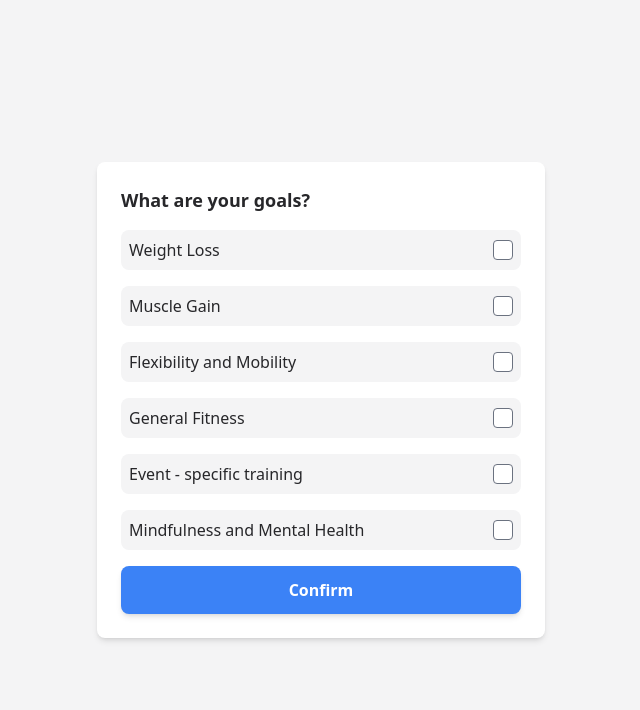
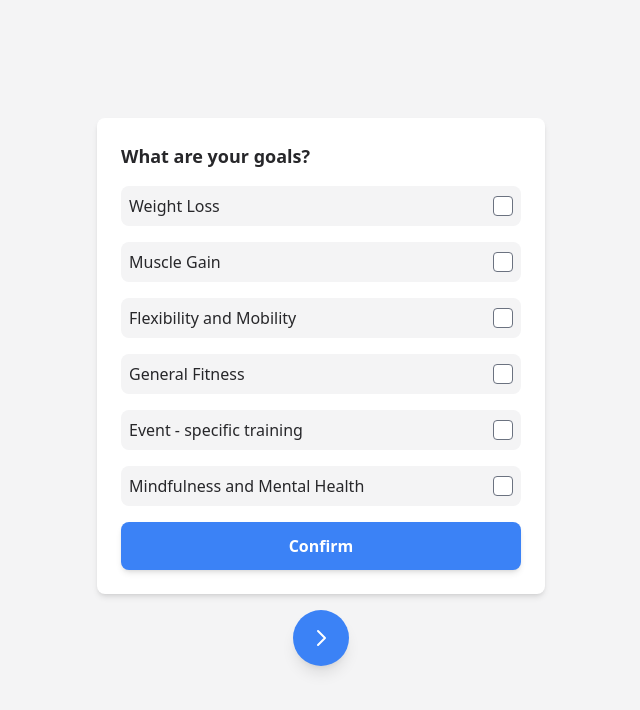
Before and after one commit to mohanraj0410/tailwindcss-Project, a plain HTML site: page goals.html in a window 1280 px wide. Shown: the whole page, without its empty margins (319-959 px from the left). Drawn offline with nearby package versions, Linux system fonts and the light colour scheme.

Commit message:
second commit

```diff
--- a/goals.html
+++ b/goals.html
@@ -6,7 +6,6 @@
     <title>Document</title>
     <script src="https://cdn.tailwindcss.com?plugins=forms,typography,aspect-ratio,line-clamp"></script>
   </head>
-  <body>
     <body
       class="bg-zinc-100 min-h-screen flex flex-col items-center justify-center p-4"
     >
@@ -89,6 +88,27 @@
           </button>
         </form>
       </div>
+      <div class="p-4 flex justify-end">
+        <div></div>
+        <a href="page3.html">
+          <button class="text-white bg-blue-500 p-4 rounded-full shadow-lg">
+            <svg
+              xmlns="http://www.w3.org/2000/svg"
+              class="h-6 w-6"
+              fill="none"
+              viewBox="0 0 24 24"
+              stroke="currentColor"
+            >
+              <path
+                stroke-linecap="round"
+                stroke-linejoin="round"
+                stroke-width="2"
+                d="M9 5l7 7-7 7"
+              />
+            </svg>
+          </button>
+        </a>
+      </div>
     </body>
-  </body>
+
 </html>
```
